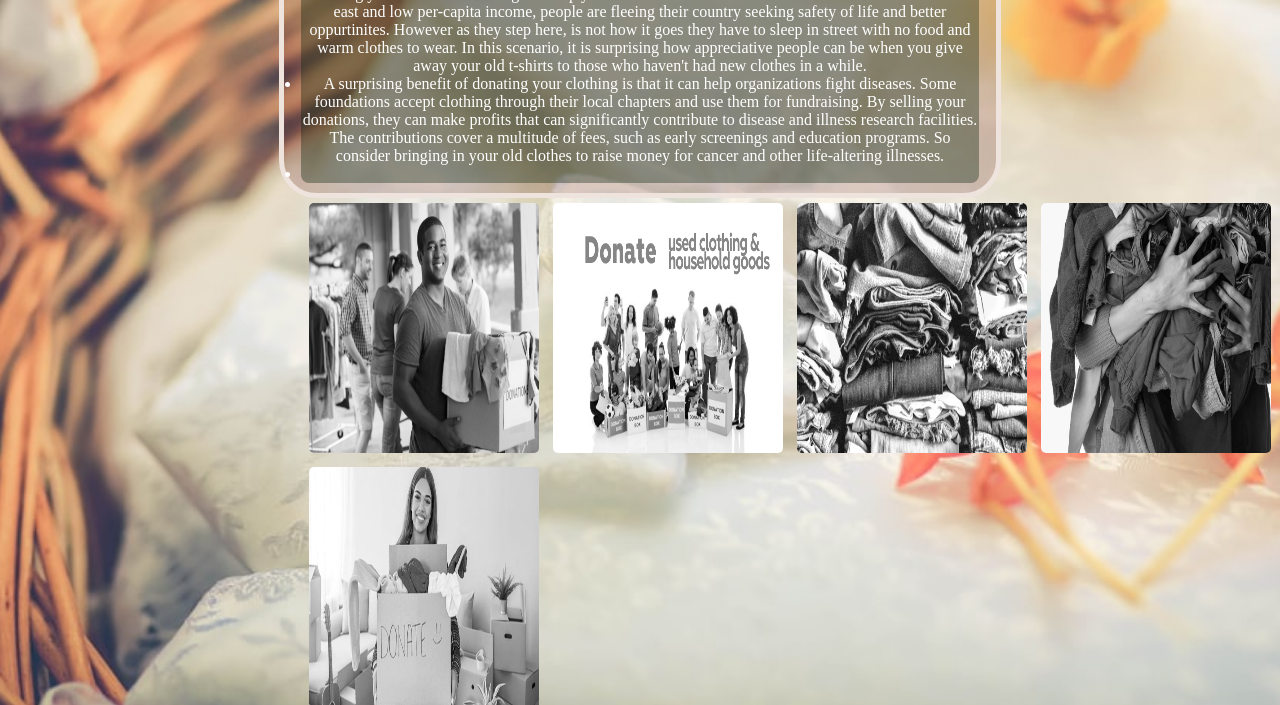
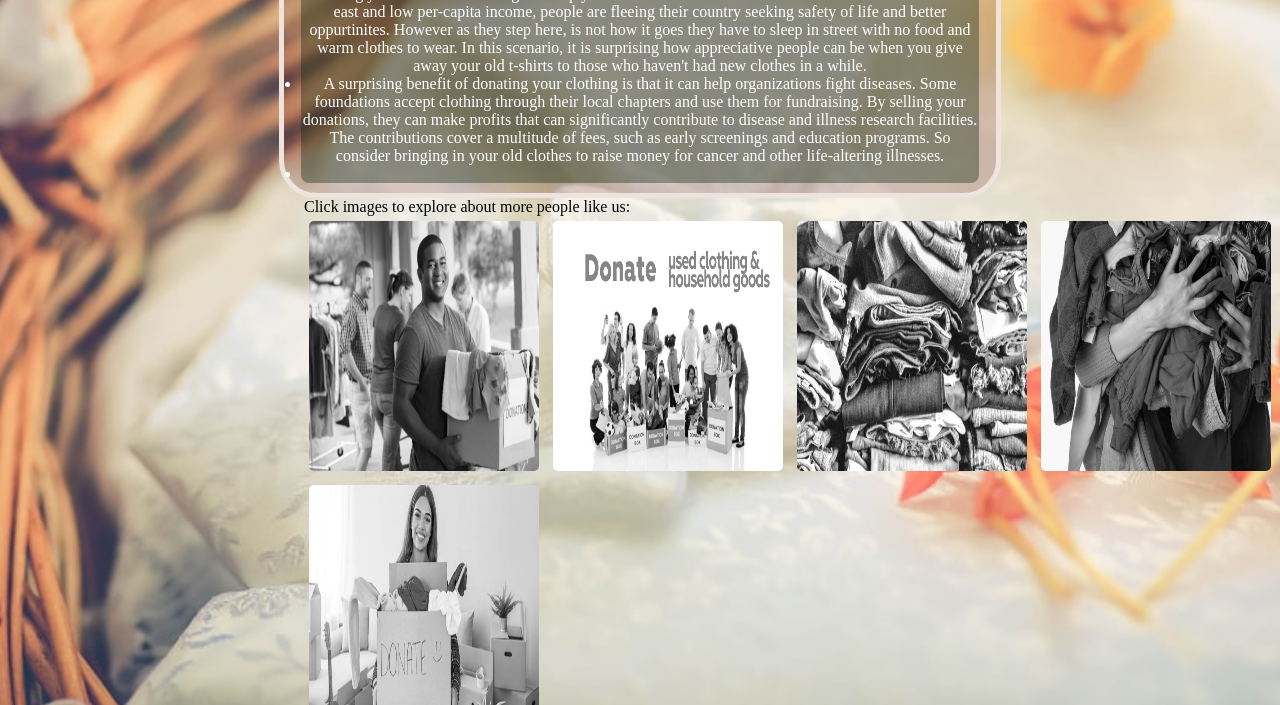
Before and after one commit to prakashoc507/Okaidi-Brussels, a plain HTML site: page collection.html in a window 1280 px wide. Shown: the part 741-1446 px from the top of the page. Drawn offline with Linux system fonts and the light colour scheme.

Commit message:
add p element to id of gallery to add purpose of images

```diff
--- a/collection.html
+++ b/collection.html
@@ -74,11 +74,12 @@
         </div>
 
         <div id="gallery">
-            <a href="assets/images/pic1.jpg"><img src="assets/images/pic1.jpg" alt="a man holding box of Clothes"></a>
-            <a href="assets/images/pic3.png"><img src="assets/images/pic3.png" alt="a group phot of cloth donors "></a>
-            <a href="assets/images/pic4.jpg"><img src="assets/images/pic4.jpg" alt="Photo of used Clothes"></a>
-            <a href="assets/images/pic5.jpg"><img src="assets/images/pic5.jpg" alt="woman hand holding Clothes"></a>
-            <a href="assets/images/pic2.jpg"><img src="assets/images/pic2.jpg" alt="girl posing with cloth in box"></a>
+            <p class="info">Click images to explore about more people like us:</p>
+            <a href="https://petitsriens.be/" target="_blank"><img src="assets/images/pic1.jpg" alt="a man holding box of Clothes"></a>
+            <a href="https://sboverseas.org/" target="_blank"><img src="assets/images/pic3.png" alt="a group phot of cloth donors "></a>
+            <a href="https://petitsriens.be/" target="_blank"><img src="assets/images/pic4.jpg" alt="Photo of used Clothes"></a>
+            <a href="https://www.servethecity.brussels/" target="_blank"><img src="assets/images/pic5.jpg" alt="woman hand holding Clothes"></a>
+            <a href="http://www.bxlrefugees.be/en/" target="_blank"><img src="assets/images/pic2.jpg" alt="girl posing with cloth in box"></a>
         </div>
 
         <footer id="social-links">
```
